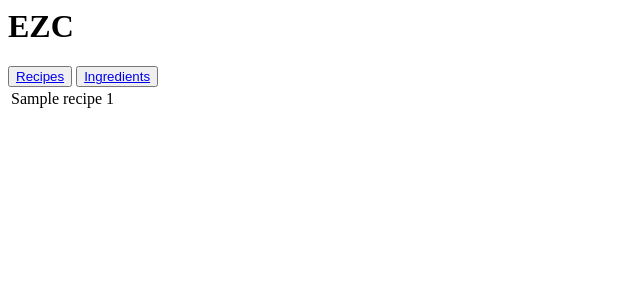
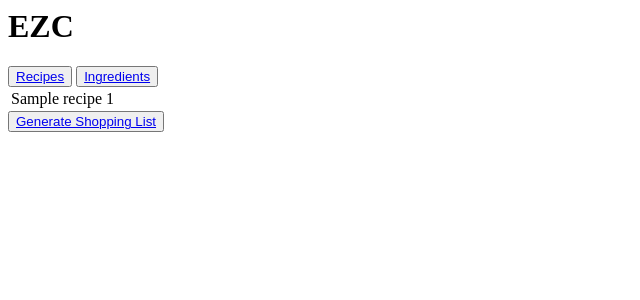
Before and after one commit to nicolasGibaud7/ezc, a Django app: page / in a window 1280 px wide. Shown: the top 300 px of the page, without its empty margins (0-640 px from the left). Run offline with Django 3.2, Linux system fonts and the light colour scheme; tables that the repository leaves empty hold one stand-in row (values such as "Sample post").

Commit message:
Add new shopping list generation page + add a button on home page to access to the new page

```diff
--- a/ezcourses/urls.py
+++ b/ezcourses/urls.py
@@ -30,4 +30,9 @@ urlpatterns = [
     ),
     url("^recipes/(\d+)/$", views.recipe_details_page, name="recipe_details"),
     url("^recipes/(\d+)/select/$", views.select_recipe, name="select_recipe"),
+    url(
+        "^shopping_list_generation/$",
+        views.shopping_list_generation,
+        name="shopping_list_generation",
+    ),
 ]
--- a/list_generation/templates/home.html
+++ b/list_generation/templates/home.html
@@ -18,5 +18,8 @@
                 </tr>
             {% endfor %}
         </table>
+        <button id="id_shopping_list_generation_button">
+            <a href="/shopping_list_generation/">Generate Shopping List</a>
+        </button>
     </body>
 </html>
--- /dev/null
+++ b/list_generation/templates/shopping_list_generation.html
@@ -0,0 +1,5 @@
+<html>
+    <head>
+        <title>Shopping list generation</title>
+    </head>
+</html>
--- a/list_generation/views.py
+++ b/list_generation/views.py
@@ -53,3 +53,10 @@ def select_recipe(request, recipe_id):
         ShoppingList.objects.create().add_recipe(recipe)
 
     return redirect("recipes")
+
+
+def shopping_list_generation(request):
+    return render(
+        request,
+        "shopping_list_generation.html",
+    )
```
Also changed, not shown: functional_tests/test_shopping_list_generation.py (+31 -0 lines), list_generation/tests/test_views.py (+25 -0 lines).
